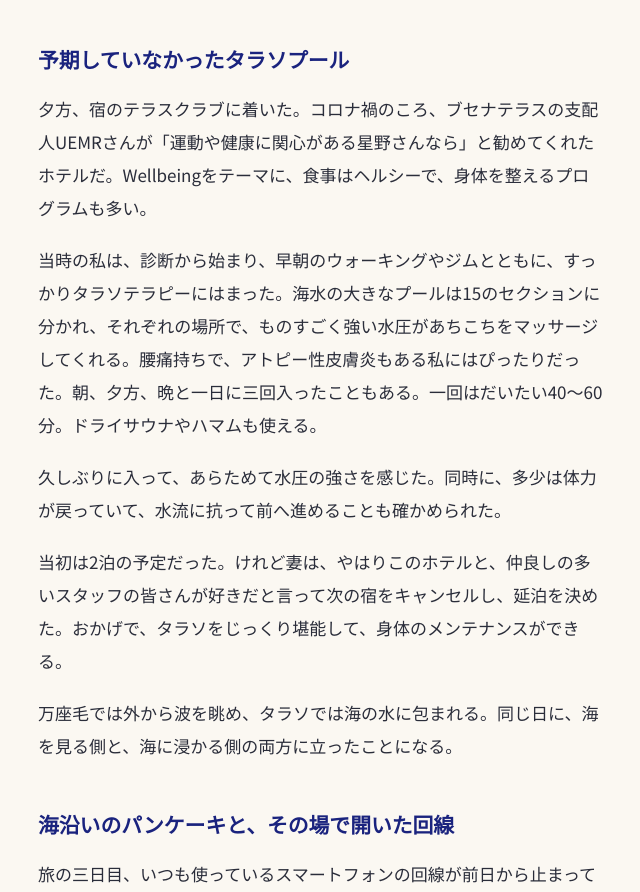
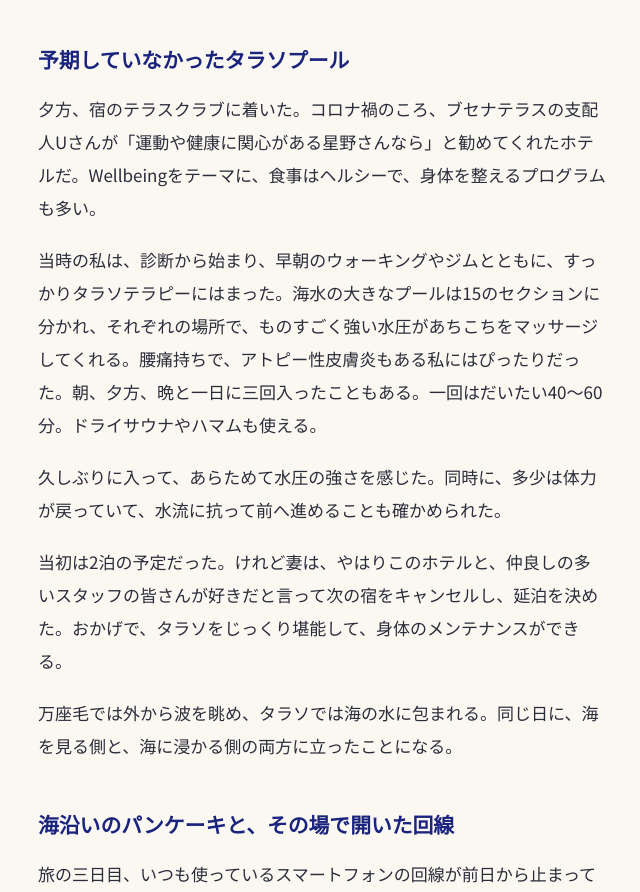
Before and after one commit to ROBERTOHOSHINO/dunksoft-notes, a plain HTML site: page html-notes-toward-the-sea.html in a window 1280 px wide. Shown: the part 5164-6056 px from the top of the page, without its empty margins (318-958 px from the left). Drawn offline with Linux system fonts and the light colour scheme.

Commit message:
notes: update html-notes-toward-the-sea.html

```diff
--- a/html-notes-toward-the-sea.html
+++ b/html-notes-toward-the-sea.html
@@ -160,7 +160,7 @@ footer{margin-top:3.5rem;padding:2rem 0 3rem;border-top:1px solid var(--rule)}
   <p>建物の中は土産物屋だ。それでも、この景観を守り続けるための維持費だと思えば、100円はむしろ安い。玄関で払う100円は、波の音への入場券だった。</p>
 
   <h2>予期していなかったタラソプール</h2>
-  <p>夕方、宿のテラスクラブに着いた。コロナ禍のころ、ブセナテラスの支配人UEMRさんが「運動や健康に関心がある星野さんなら」と勧めてくれたホテルだ。Wellbeingをテーマに、食事はヘルシーで、身体を整えるプログラムも多い。</p>
+  <p>夕方、宿のテラスクラブに着いた。コロナ禍のころ、ブセナテラスの支配人Uさんが「運動や健康に関心がある星野さんなら」と勧めてくれたホテルだ。Wellbeingをテーマに、食事はヘルシーで、身体を整えるプログラムも多い。</p>
   <p>当時の私は、診断から始まり、早朝のウォーキングやジムとともに、すっかりタラソテラピーにはまった。海水の大きなプールは15のセクションに分かれ、それぞれの場所で、ものすごく強い水圧があちこちをマッサージしてくれる。腰痛持ちで、アトピー性皮膚炎もある私にはぴったりだった。朝、夕方、晩と一日に三回入ったこともある。一回はだいたい40〜60分。ドライサウナやハマムも使える。</p>
   <p>久しぶりに入って、あらためて水圧の強さを感じた。同時に、多少は体力が戻っていて、水流に抗って前へ進めることも確かめられた。</p>
   <p>当初は2泊の予定だった。けれど妻は、やはりこのホテルと、仲良しの多いスタッフの皆さんが好きだと言って次の宿をキャンセルし、延泊を決めた。おかげで、タラソをじっくり堪能して、身体のメンテナンスができる。</p>
```
